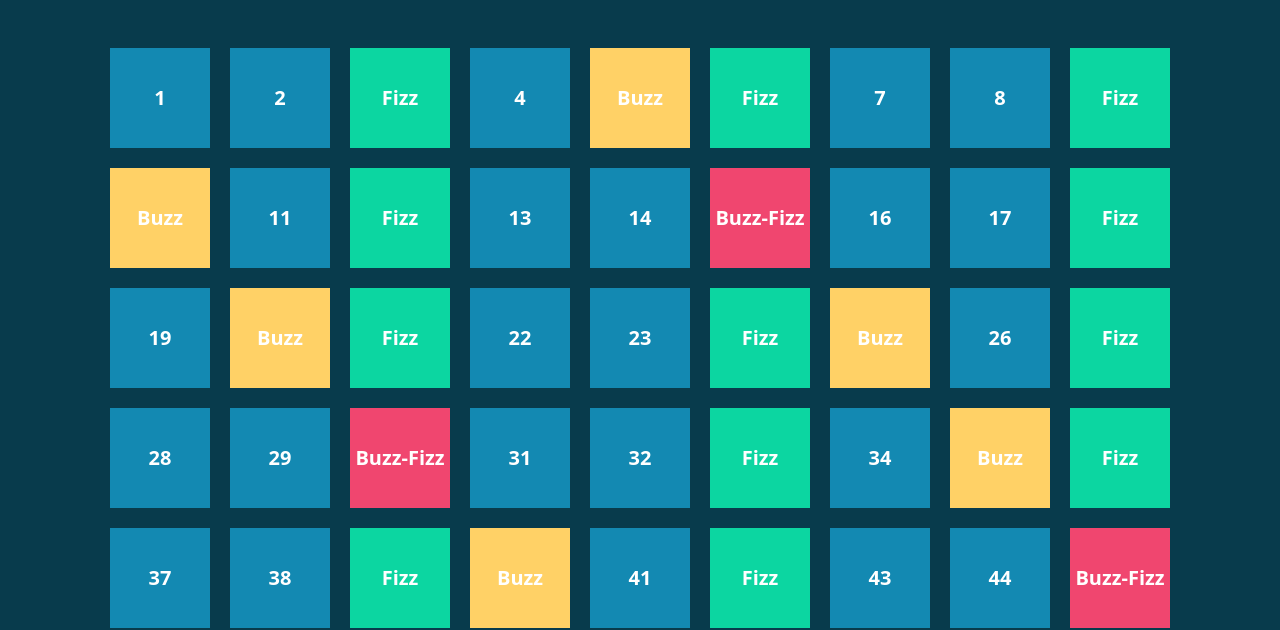
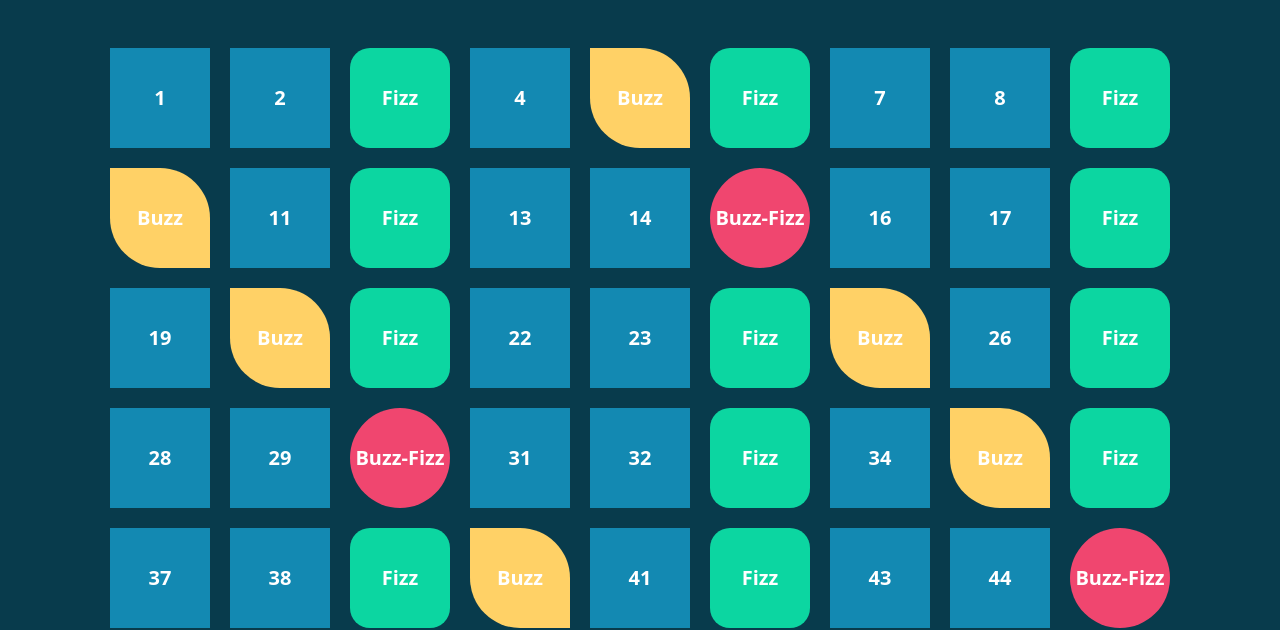
Before and after one commit to VikVanDik/js-fizzbuzz, a plain HTML site: page index.html in a window 1280 px wide. Shown: the part 178-808 px from the top of the page. Drawn offline with nearby package versions, Linux system fonts and the light colour scheme.

Commit message:
[fix] melo's problem

```diff
--- a/script/script.js
+++ b/script/script.js
@@ -13,7 +13,7 @@ for (let i = 1; i <= 100; i++) {
   }else if(i % 5 === 0){
     box.classList.add ('buzz','box')
     box.append('Buzz')
-  }else if(i % 3 != 0 && i % 5 != 0) {
+  }else {
     box.classList.add('box');
     box.append(i);
   }
--- a/style/style.css
+++ b/style/style.css
@@ -26,12 +26,16 @@
 
 .buzz-fizz {
   background-color:  #F0466F;
+  border-radius: 50px;
 }
 
 .buzz {
   background-color: #FFD166;
+  border-bottom-left-radius: 50px;
+  border-top-right-radius: 50px;
 }
 
 .fizz {
   background-color: #0CD6A1;
+  border-radius: 20px;
 }
```
